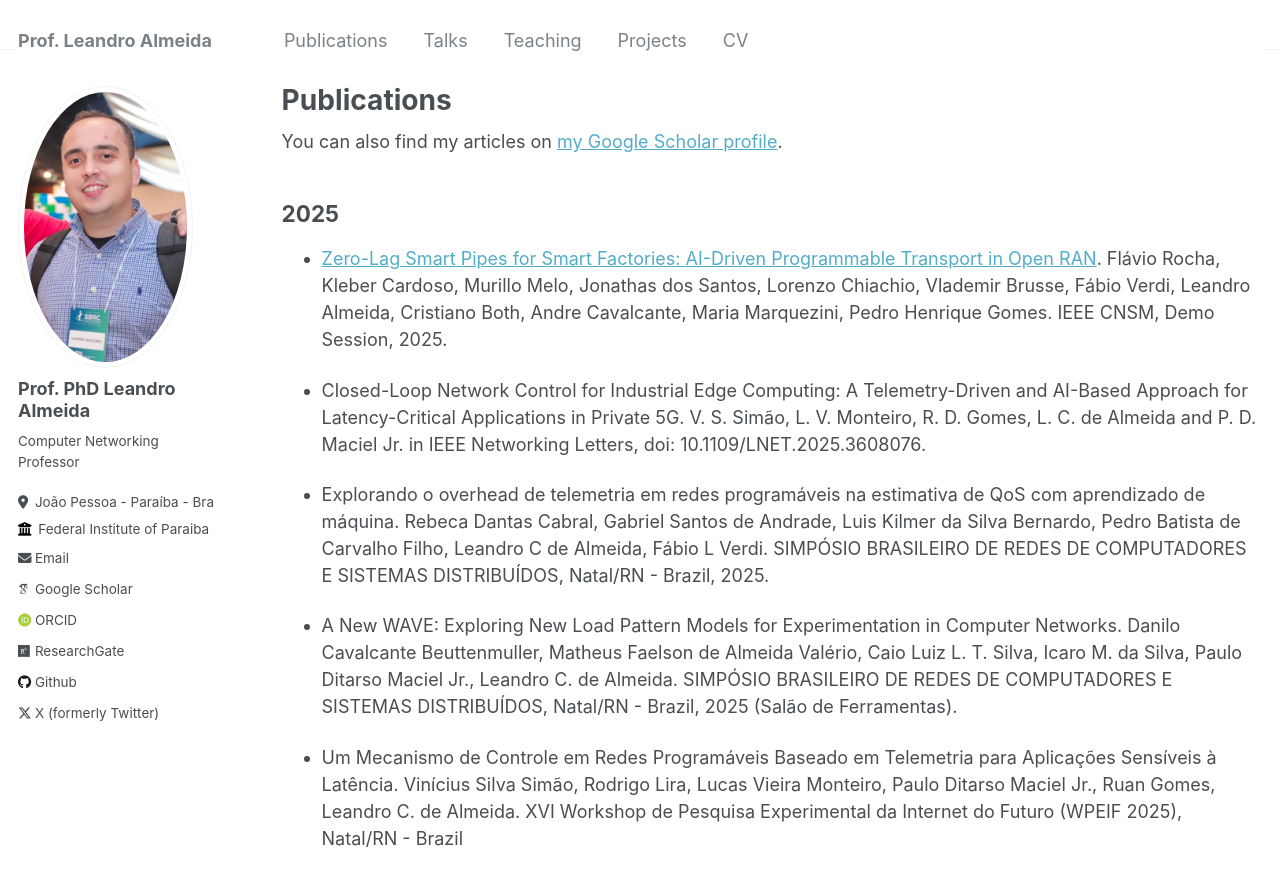
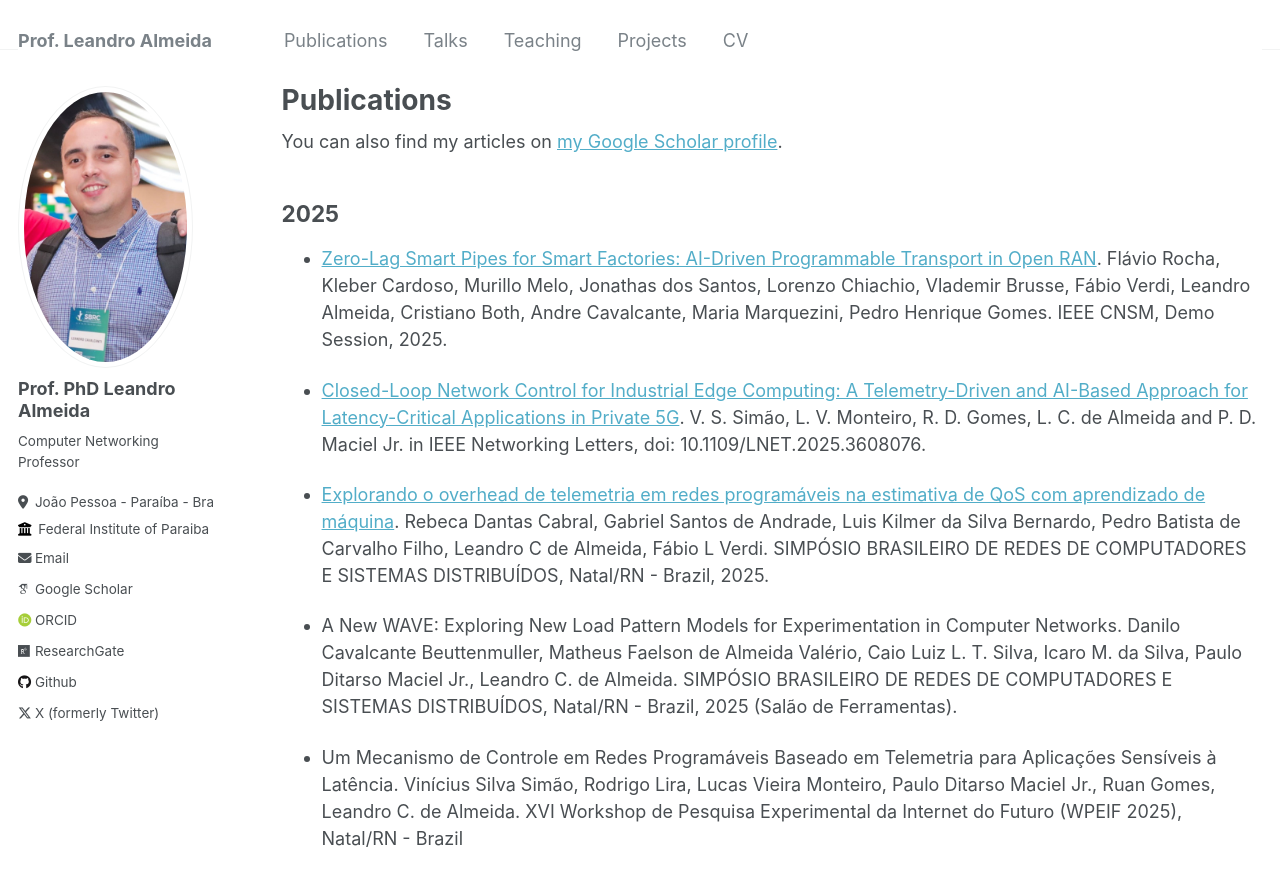
Before and after one commit to leandrocalmeida/leandrocalmeida.github.io, a Jekyll site: the page built from _pages/publications.md, in a window 1280 px wide and 900 px high. Shown: the top 886 px of the window. Built offline with Jekyll 4.4.1, drawn with Linux system fonts in a browser that asks for light colours; some web fonts are replaced; part of the change alters nothing that is shown.

```diff
--- a/_pages/publications.md
+++ b/_pages/publications.md
@@ -15,9 +15,9 @@ author_profile: true
 
 - <a href="{{https://opendl.ifip-tc6.org/db/conf/cnsm/cnsm2025/1571185052.pdf}}">Zero-Lag Smart Pipes for Smart Factories: AI-Driven Programmable Transport in Open RAN</a>. Flávio Rocha, Kleber Cardoso, Murillo Melo, Jonathas dos Santos, Lorenzo Chiachio, Vlademir Brusse, Fábio Verdi, Leandro Almeida, Cristiano Both, Andre Cavalcante, Maria Marquezini, Pedro Henrique Gomes.  IEEE CNSM, Demo Session, 2025.
 
-- Closed-Loop Network Control for Industrial Edge Computing: A Telemetry-Driven and AI-Based Approach for Latency-Critical Applications in Private 5G. V. S. Simão, L. V. Monteiro, R. D. Gomes, L. C. de Almeida and P. D. Maciel Jr. in IEEE Networking Letters, doi: 10.1109/LNET.2025.3608076.
+- <a href="{{https://ieeexplore.ieee.org/document/11154079/}}">Closed-Loop Network Control for Industrial Edge Computing: A Telemetry-Driven and AI-Based Approach for Latency-Critical Applications in Private 5G</a>. V. S. Simão, L. V. Monteiro, R. D. Gomes, L. C. de Almeida and P. D. Maciel Jr. in IEEE Networking Letters, doi: 10.1109/LNET.2025.3608076.
 
-- Explorando o overhead de telemetria em redes programáveis na estimativa de QoS com aprendizado de máquina. Rebeca Dantas Cabral, Gabriel Santos de Andrade, Luis Kilmer da Silva Bernardo, Pedro Batista de Carvalho Filho, Leandro C de Almeida, Fábio L Verdi. SIMPÓSIO BRASILEIRO DE REDES DE COMPUTADORES E SISTEMAS DISTRIBUÍDOS, Natal/RN - Brazil, 2025.
+- <a href="{{https://sol.sbc.org.br/index.php/sbrc/article/view/35155/34946}}">Explorando o overhead de telemetria em redes programáveis na estimativa de QoS com aprendizado de máquina</a>. Rebeca Dantas Cabral, Gabriel Santos de Andrade, Luis Kilmer da Silva Bernardo, Pedro Batista de Carvalho Filho, Leandro C de Almeida, Fábio L Verdi. SIMPÓSIO BRASILEIRO DE REDES DE COMPUTADORES E SISTEMAS DISTRIBUÍDOS, Natal/RN - Brazil, 2025.
 
 - A New WAVE: Exploring New Load Pattern Models for Experimentation in Computer Networks. Danilo Cavalcante Beuttenmuller, Matheus Faelson de Almeida Valério, Caio Luiz L. T. Silva, Icaro M. da Silva, Paulo Ditarso Maciel Jr., Leandro C. de Almeida. SIMPÓSIO BRASILEIRO DE REDES DE COMPUTADORES E SISTEMAS DISTRIBUÍDOS, Natal/RN - Brazil, 2025 (Salão de Ferramentas).
 
```
